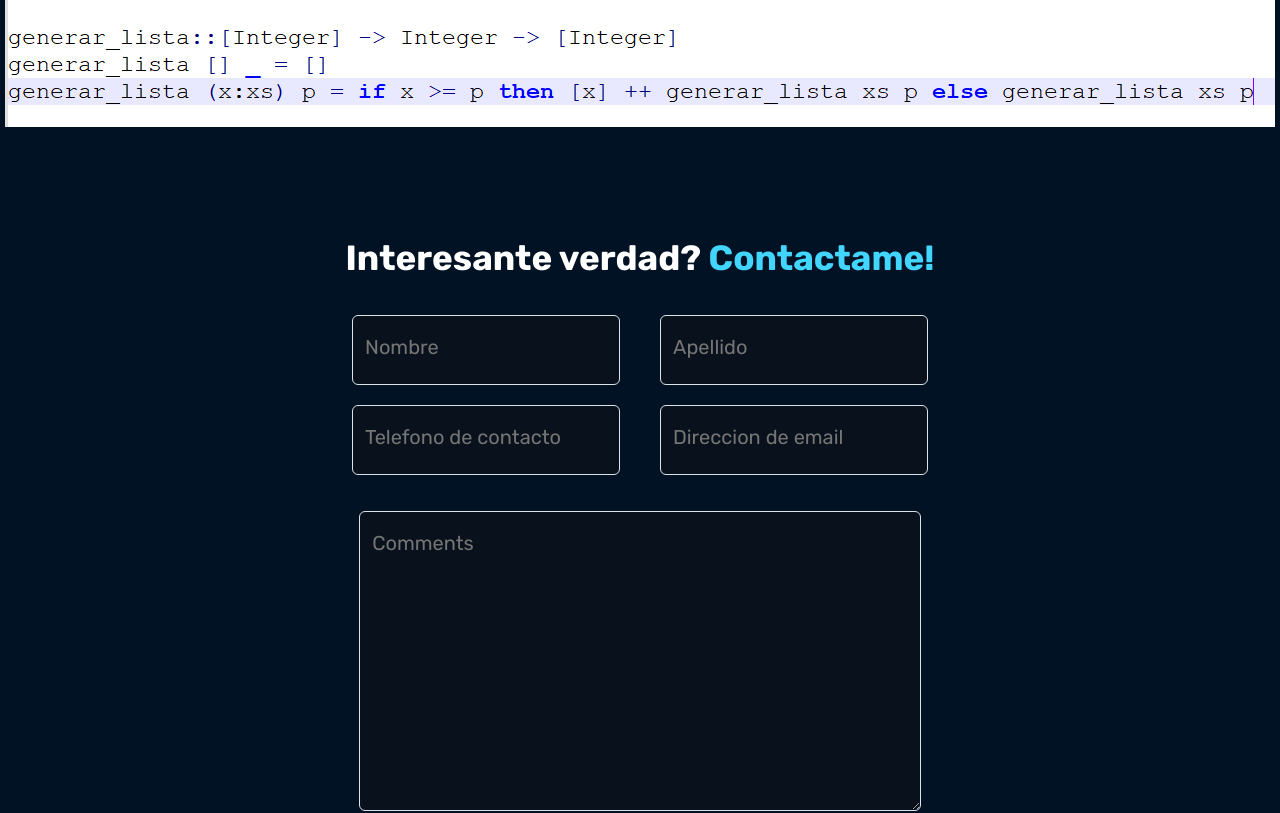
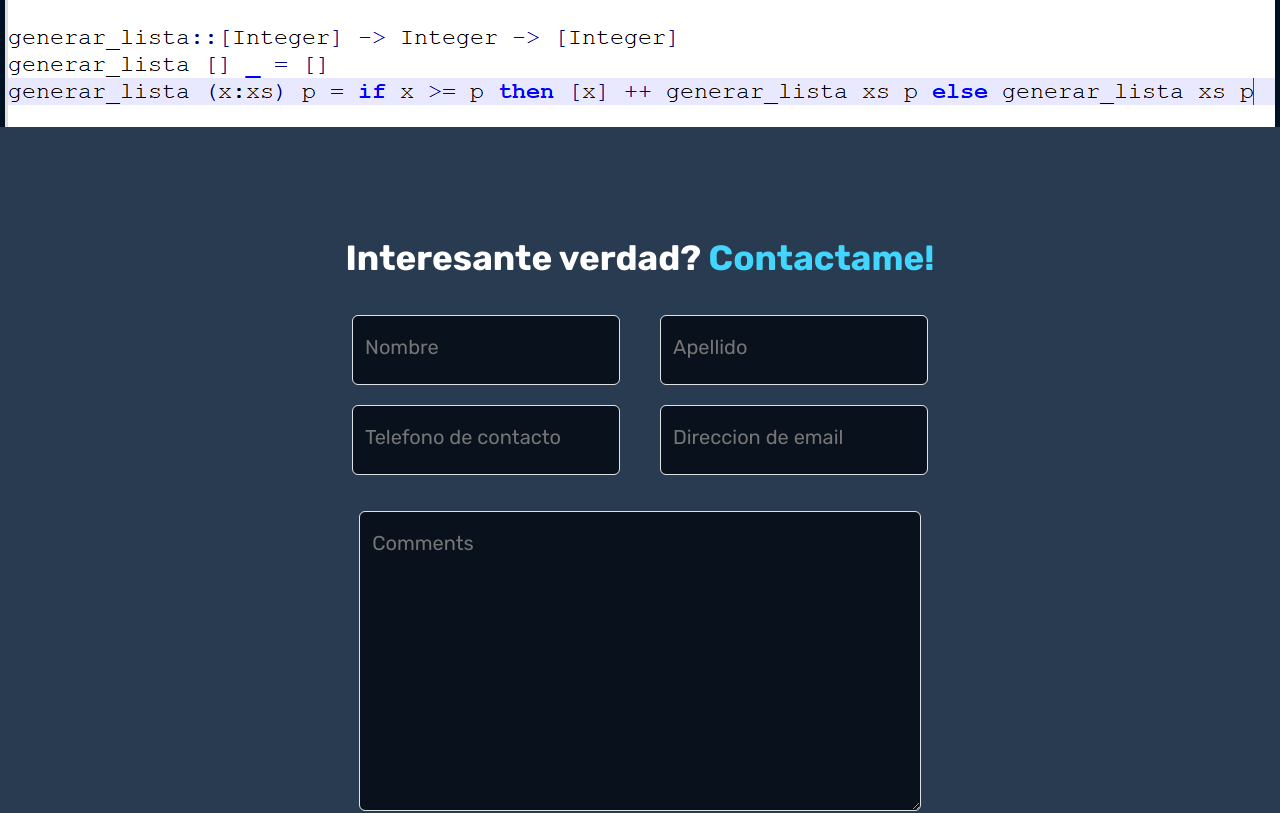
Before and after one commit to RPJunco/my-portfolio-react, a React (Vite) app: page / in a window 1280 px wide. Shown: the part 8320-9133 px from the top of the page. Built offline with nearby package versions, Linux system fonts and the light colour scheme.

Commit message:
Se agrego un color al fondo del componente 'Footer'

```diff
--- a/src/Component/Footer/Footer.css
+++ b/src/Component/Footer/Footer.css
@@ -1,4 +1,7 @@
 :root{
+
+    --footer-bgc:#293b50;
+
     --h2-span-color: #42d6ff;
 
     --form-control-bgc: #09121c;
@@ -12,7 +15,8 @@
     align-items: center;
     flex-direction: column;
     width: 100%;
-    padding: 100px 0px;
+    padding: 100px 0px 70px 0px;
+    background-color: var(--footer-bgc);
 }
 
 .footer .container-fluid {
```
